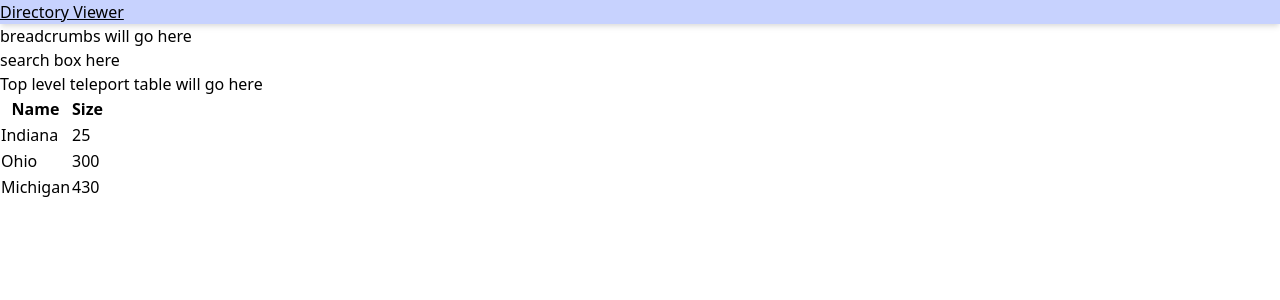
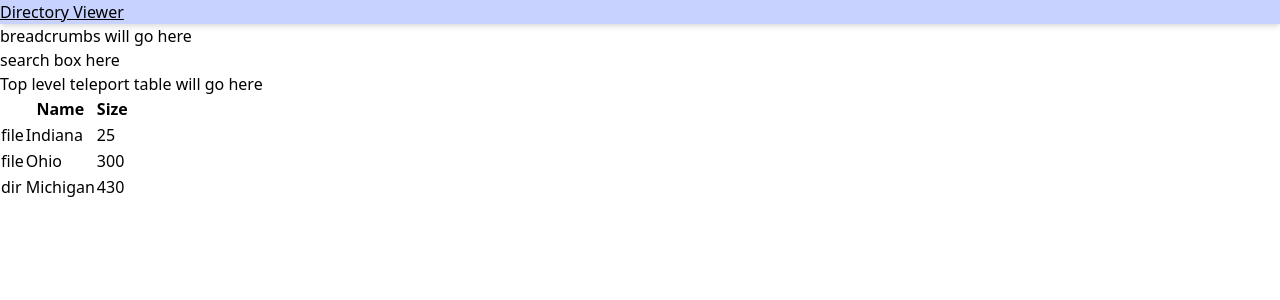
Before and after one commit to deliaconstantino/directory-viewer, a React (Create React App) app: page /teleport in a window 1280 px wide. Shown: the top 300 px of the page. Built offline with nearby package versions, Linux system fonts and the light colour scheme.

Commit message:
add unnamed file/dir column to Table

```diff
--- a/src/components/table/Table.js
+++ b/src/components/table/Table.js
@@ -3,20 +3,24 @@ function Table () {
     <table className="">
       <thead>
         <tr>
+          <th className=""></th>
           <th className="">Name</th>
           <th className="">Size</th>
         </tr>
       </thead>
       <tbody>
         <tr>
+          <td className="">file</td>
           <td className="">Indiana</td>
           <td className="">25</td>
         </tr>
         <tr>
+          <td className="">file</td>
           <td className="">Ohio</td>
           <td className="">300</td>
         </tr>
         <tr>
+          <td className="">dir</td>
           <td className="">Michigan</td>
           <td className="">430</td>
         </tr>
```
